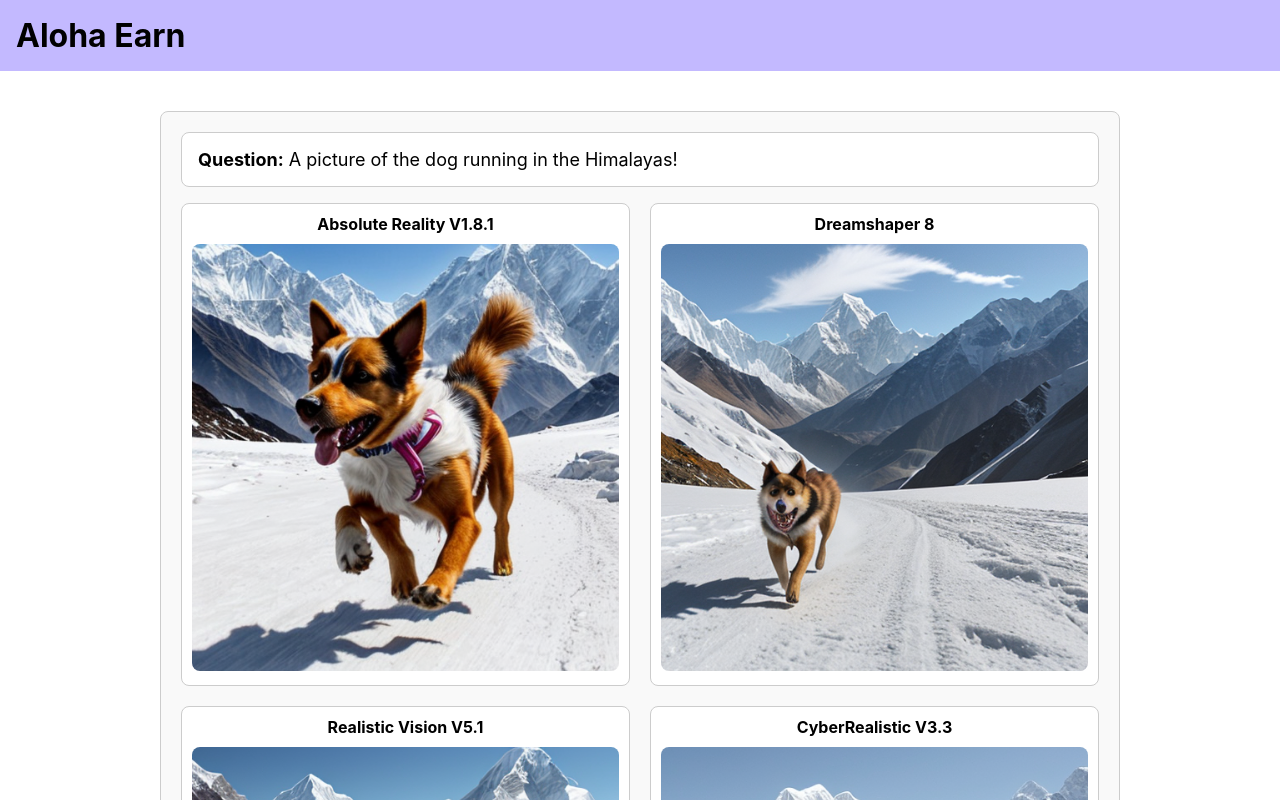
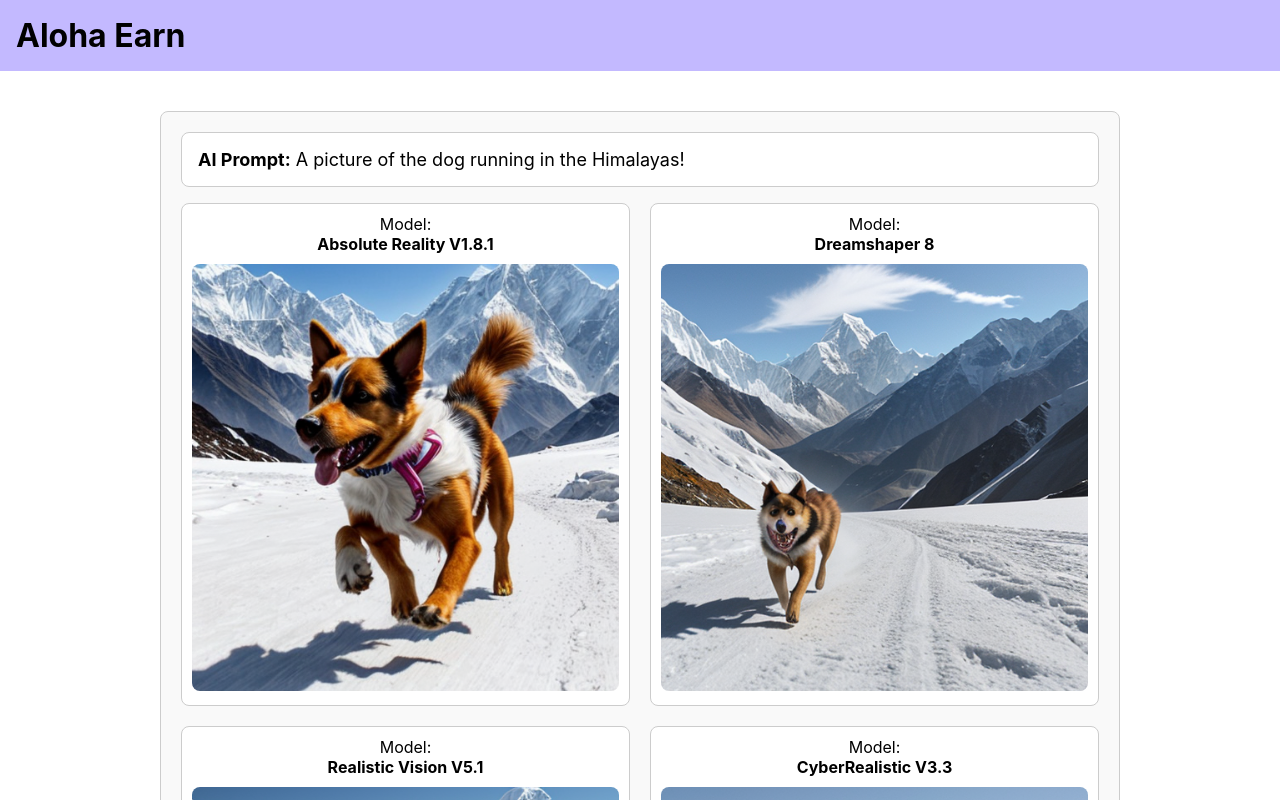
Before and after one commit to DeepakSR-12/ae-client, a Next.js app: page / in a window 1280 px wide. Shown: the top 800 px of the page. Built offline with nearby package versions, Linux system fonts and the light colour scheme.

Commit message:
Add label

```diff
--- a/components/feed-section/page.tsx
+++ b/components/feed-section/page.tsx
@@ -1,5 +1,5 @@
-import React from 'react';
-import styles from './page.module.scss';
+import React from "react";
+import styles from "./page.module.scss";
 
 interface ImageData {
   model: string;
@@ -22,13 +22,13 @@ const FeedSection: React.FC<FeedSectionProps> = ({ data }) => {
     <div className={styles.feedSection}>
       <div className={styles.promptCard}>
         <div className={styles.prompt}>
-          <span>Question:</span> {prompt}
+          <span>AI Prompt:</span> {prompt}
         </div>
       </div>
       <div className={styles.imageGrid}>
         {images.map((image, index) => (
           <div key={index} className={styles.imageCard}>
-            <div className={styles.modelName}>{image.model}</div>
+            Model:<div className={styles.modelName}>{image.model}</div>
             <img src={image.src} alt={image.model} className={styles.image} />
           </div>
         ))}
```
